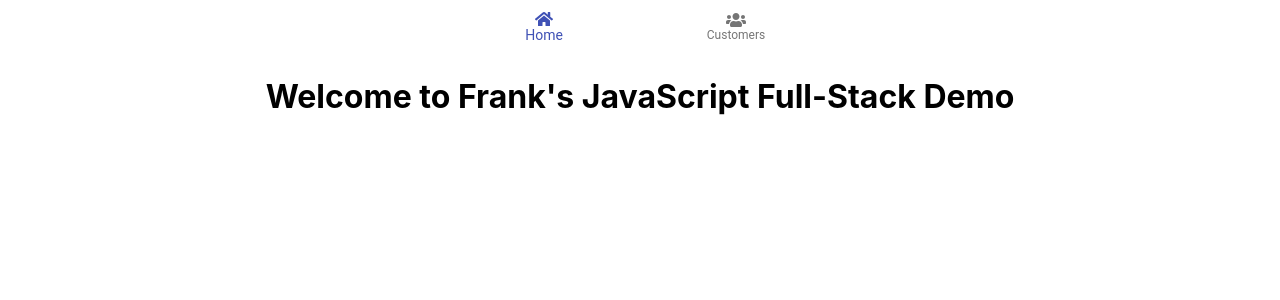
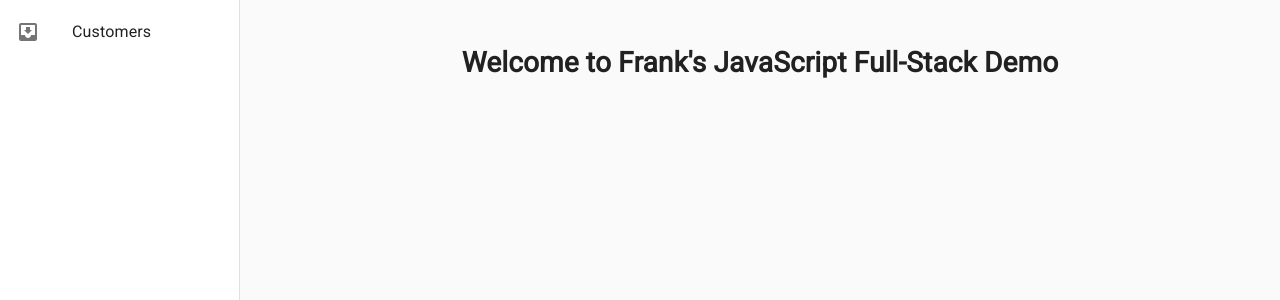
Before and after one commit to tlan16/javascript-full-stack-demo, a React (Create React App) app in the folder frontend/: page / in a window 1280 px wide. Shown: the top 300 px of the page. Built offline with nearby package versions, Linux system fonts and the light colour scheme.

Commit message:
improve navigation

```diff
--- a/frontend/public/index.html
+++ b/frontend/public/index.html
@@ -24,8 +24,8 @@
       work correctly both with client-side routing and a non-root public URL.
       Learn how to configure a non-root public URL by running `npm run build`.
     -->
-    <link href="https://fonts.googleapis.com/icon?family=Material+Icons"
-          rel="stylesheet">
+    <link href="https://fonts.googleapis.com/icon?family=Material+Icons" rel="stylesheet">
+    <link href="https://fonts.googleapis.com/css?family=Roboto&display=swap" rel="stylesheet">
     <title>React App</title>
   </head>
   <body>
--- /dev/null
+++ b/frontend/src/components/nativation/ResponsiveDrawer.js
@@ -0,0 +1,124 @@
+import React from 'react';
+import PropTypes from 'prop-types';
+import CssBaseline from '@material-ui/core/CssBaseline';
+import Drawer from '@material-ui/core/Drawer';
+import Hidden from '@material-ui/core/Hidden';
+import InboxIcon from '@material-ui/icons/MoveToInbox';
+import List from '@material-ui/core/List';
+import ListItem from '@material-ui/core/ListItem';
+import ListItemIcon from '@material-ui/core/ListItemIcon';
+import ListItemText from '@material-ui/core/ListItemText';
+import { makeStyles, useTheme } from '@material-ui/core/styles';
+import {Link, Route} from "react-router-dom";
+
+const drawerWidth = 240;
+
+const useStyles = makeStyles(theme => ({
+    root: {
+        display: 'flex',
+    },
+    drawer: {
+        [theme.breakpoints.up('sm')]: {
+            width: drawerWidth,
+            flexShrink: 0,
+        },
+    },
+    menuButton: {
+        marginRight: theme.spacing(2),
+        [theme.breakpoints.up('sm')]: {
+            display: 'none',
+        },
+    },
+    toolbar: theme.mixins.toolbar,
+    drawerPaper: {
+        width: drawerWidth,
+    },
+    content: {
+        flexGrow: 1,
+        padding: theme.spacing(3),
+    },
+}));
+
+function ResponsiveDrawer(props) {
+    const { container } = props;
+    const classes = useStyles();
+    const theme = useTheme();
+    const [mobileOpen, setMobileOpen] = React.useState(false);
+
+    function handleDrawerToggle() {
+        setMobileOpen(!mobileOpen);
+    }
+
+    const drawer = (
+        <div>
+            <List>
+                <ListItem
+                    button
+                    key="/customers"
+                    component={Link}
+                    to="/customers"
+                >
+                    <ListItemIcon><InboxIcon /></ListItemIcon>
+                    <ListItemText primary="Customers" />
+                </ListItem>
+            </List>
+        </div>
+    );
+
+    return (
+        <div className={classes.root}>
+            <CssBaseline />
+            <nav className={classes.drawer} aria-label="mailbox folders">
+                {/* The implementation can be swapped with js to avoid SEO duplication of links. */}
+                <Hidden smUp implementation="css">
+                    <Drawer
+                        container={container}
+                        variant="temporary"
+                        anchor={theme.direction === 'rtl' ? 'right' : 'left'}
+                        open={mobileOpen}
+                        onClose={handleDrawerToggle}
+                        classes={{
+                            paper: classes.drawerPaper,
+                        }}
+                        ModalProps={{
+                            keepMounted: true, // Better open performance on mobile.
+                        }}
+                    >
+                        {drawer}
+                    </Drawer>
+                </Hidden>
+                <Hidden xsDown implementation="css">
+                    <Drawer
+                        classes={{
+                            paper: classes.drawerPaper,
+                        }}
+                        variant="permanent"
+                        open
+                    >
+                        {drawer}
+                    </Drawer>
+                </Hidden>
+            </nav>
+            <main className={classes.content}>
+                {props.routes.map((route, index) => (
+                    <Route
+                        key={index}
+                        path={route.path}
+                        exact={route.exact}
+                        component={route.component}
+                    />
+                ))}
+            </main>
+        </div>
+    );
+}
+
+ResponsiveDrawer.propTypes = {
+    /**
+     * Injected by the documentation to work in an iframe.
+     * You won't need it on your project.
+     */
+    container: PropTypes.instanceOf(typeof Element === 'undefined' ? Object : Element),
+};
+
+export default ResponsiveDrawer;
--- a/frontend/src/components/nativation/index.js
+++ b/frontend/src/components/nativation/index.js
@@ -1,49 +1,11 @@
 import React from "react";
-import loadable from '@loadable/component';
-import Loading from "../../components/Loading";
-import { FontAwesomeIcon } from '@fortawesome/react-fontawesome'
-import { faUsers, faHome } from '@fortawesome/free-solid-svg-icons'
-import {Link} from "react-router-dom";
+import ResponsiveDrawer from "./ResponsiveDrawer";
 
-const BottomNavigation = loadable(
-    () => import('@material-ui/core/BottomNavigation'),
-    {
-        fallback: <Loading/>,
-    },
-);
-
-const BottomNavigationAction = loadable(
-    () => import('@material-ui/core/BottomNavigationAction'),
-    {
-        fallback: <Loading/>,
-    },
-);
-
-function Navigation() {
-    const [value, setValue] = React.useState(0);
-
-    return (
-        <BottomNavigation
-            value={value}
-            onChange={(event, newValue) => {
-                setValue(newValue);
-            }}
-            showLabels
-        >
-            <BottomNavigationAction
-                component={Link}
-                label="Home"
-                icon={<FontAwesomeIcon icon={faHome} />}
-                to="/"
-            />
-            <BottomNavigationAction
-                component={Link}
-                label="Customers"
-                icon={<FontAwesomeIcon icon={faUsers} />}
-                to="/customers"
-            />
-        </BottomNavigation>
-    );
+function Navigation(props) {
+    return <ResponsiveDrawer
+        history={props.history}
+        routes={props.routes}
+    />
 }
 
 export default Navigation
--- a/frontend/src/routes/index.js
+++ b/frontend/src/routes/index.js
@@ -4,12 +4,27 @@ import Index from "../screens/index";
 import Customers from "../screens/customers";
 import Navigation from "../components/nativation";
 
+const routes = [
+    {
+        name: 'Home',
+        path: '/',
+        exact: true,
+        component: Index,
+    },
+    {
+        name: 'Customers',
+        path: '/customers/',
+        exact: false,
+        component: Customers,
+    },
+];
+
 function AppRouter() {
     return (
         <Router>
-            <Navigation/>
-            <Route path="/" exact component={Index}/>
-            <Route path="/customers/" component={Customers}/>
+            <Route
+                render={(props) => <Navigation {...props} routes={routes} />}
+            />
         </Router>
     )
 }
--- a/frontend/src/screens/customers/CustomersTable.js
+++ b/frontend/src/screens/customers/CustomersTable.js
@@ -5,13 +5,16 @@ import MaterialTable from "material-table";
 function NewTable () {
     return (
         <MaterialTable
-            title="Remote Data Preview"
+            title="Customers"
             columns={[
                 { title: 'First Name', field: 'firstName' },
                 { title: 'Last Name', field: 'lastName' },
                 { title: 'Email', field: 'email' },
             ]}
             data={query => fetchCustomers(query)}
+            options={{
+                pageSize: 10,
+            }}
         />
     )
 }
--- a/frontend/src/screens/customers/index.js
+++ b/frontend/src/screens/customers/index.js
@@ -1,14 +1,6 @@
-import makeStyles from "@material-ui/core/styles/makeStyles";
 import React from "react";
 import loadable from '@loadable/component';
 import Loading from "../../components/Loading";
-
-const Paper = loadable(
-    () => import('@material-ui/core/Paper'),
-    {
-        fallback: <Loading/>,
-    },
-);
 
 const CustomersTable = loadable(
     () => import('./CustomersTable'),
@@ -17,22 +9,8 @@ const CustomersTable = loadable(
     },
 );
 
-const useStyles = makeStyles(theme => ({
-    root: {
-        width: '100%',
-        marginTop: theme.spacing(3),
-        overflowX: 'auto',
-    },
-}));
-
 function Customers() {
-    const classes = useStyles();
-
-    return (
-        <Paper className={classes.root}>
-            <CustomersTable/>
-        </Paper>
-    );
+    return  <CustomersTable/>;
 }
 
 export default Customers;
```
